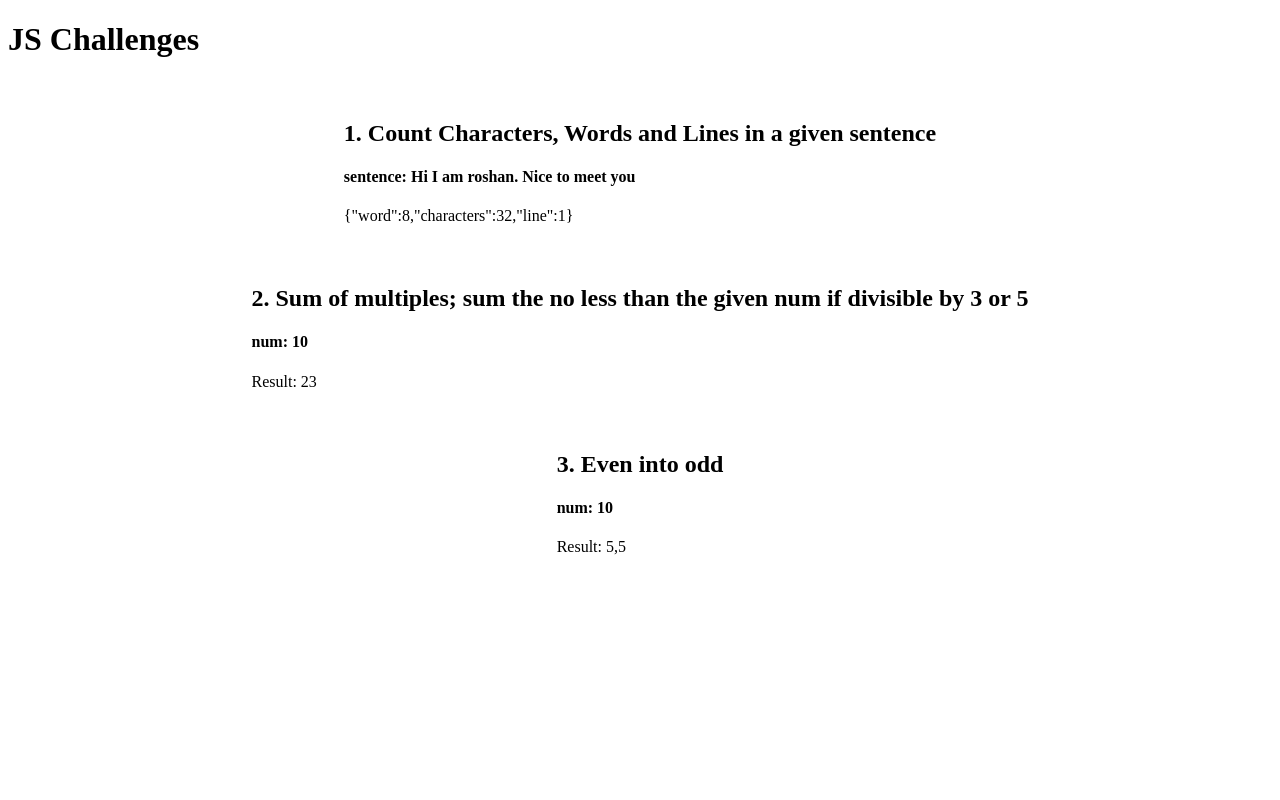
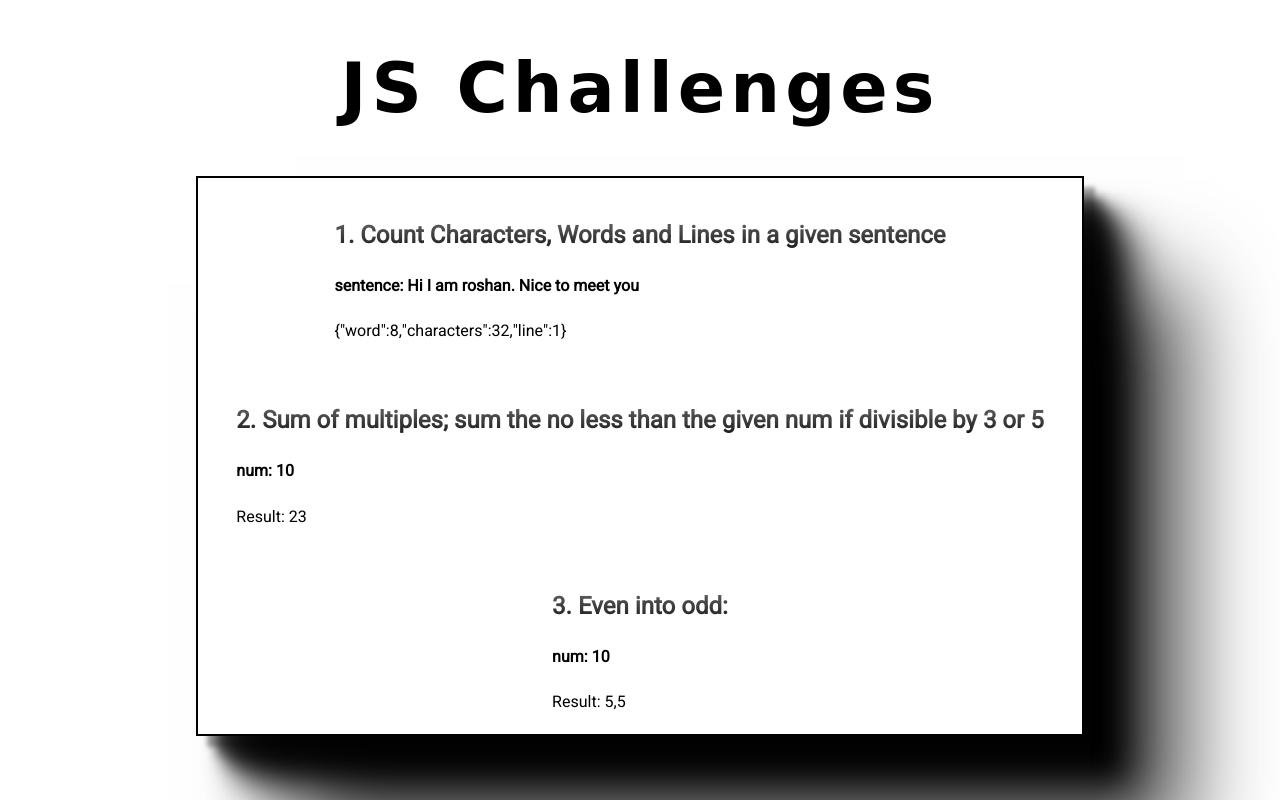
Before and after one commit to iamrosan/js_challenges, a plain HTML site: page index.html in a window 1280 px wide. Drawn offline with Linux system fonts and the light colour scheme; a web font is replaced by a local one.

Commit message:
CSS implementation and beautifying the UI

```diff
--- a/index.html
+++ b/index.html
@@ -4,20 +4,8 @@
     <meta charset="UTF-8">
     <meta http-equiv="X-UA-Compatible" content="IE=edge">
     <meta name="viewport" content="width=device-width, initial-scale=1.0">
+    <link rel="stylesheet" href="style.css">
     <title>JS Challenges</title>
-    <style>
-        #container{
-            display:flex;
-            justify-content:center;
-            align-items:center;
-            flex-direction:column;
-            /* width: 70%; */
-            height: auto;
-        }
-        .box{
-            margin:20px 0;
-        }
-    </style>
 </head>
 <body>
     <h1>JS Challenges</h1>
--- a/main.js
+++ b/main.js
@@ -21,7 +21,7 @@ const create_div = (result, org_input)=>{
     if(count==0){
         console.log('sentence')
         creator.innerHTML = `
-        <h2> ${topics[count].no}. ${topics[count].topic} </h2>
+        <h2 class="text-gradient"> ${topics[count].no}. ${topics[count].topic} </h2>
          <h4>sentence: ${org_input} </h4>
          ${result}
          `;
@@ -29,7 +29,7 @@ const create_div = (result, org_input)=>{
         count+=1;
     }else{
     creator.innerHTML =`
-    <h2> ${topics[count].no}. ${topics[count].topic} </h2>
+    <h2 class="text-gradient"> ${topics[count].no}. ${topics[count].topic} </h2>
     <h4>num: ${org_input} </h4>
     Result: ${result}
      ` ;
@@ -54,7 +54,7 @@ const find = (org_input)=>{
 const multiple = (num)=>{
     for(let i =1; i<num; i++){
         if(i%3==0 || i%5==0){
-            sum += i
+            sum += i;
         }
     };
     console.log("sum:"+sum);
@@ -105,7 +105,7 @@ topics = [
     },
     {
         no : 3,
-        topic:"Even into odd"
+        topic:"Even into odd: "
     }
 ];
 const input=['Hi I am roshan. Nice to meet you',10,10];
--- /dev/null
+++ b/style.css
@@ -0,0 +1,43 @@
+@import url('https://fonts.googleapis.com/css2?family=Alumni+Sans+Inline+One&display=swap');
+@import url('https://fonts.googleapis.com/css2?family=Heebo&display=swap');
+
+h1{
+    text-align:center;
+    font-family: 'Alumni Sans Inline One', cursive;
+    letter-spacing:5px;
+    font-size: 70px;
+}
+
+#container{
+    display:flex;
+    justify-content:center;
+    align-items:center;
+    flex-direction:column;
+    width: 70%;
+    border: 2px solid black;
+    margin: 0 auto;
+    box-shadow:
+  10.5px 11.2px 4.6px rgba(0, 0, 0, 0.343),
+  19.8px 21.2px 9.4px rgba(0, 0, 0, 0.484),
+  28.4px 30.4px 15.2px rgba(0, 0, 0, 0.568),
+  37.5px 40.1px 23.3px rgba(0, 0, 0, 0.629),
+  51.6px 55.2px 38.2px rgba(0, 0, 0, 0.678),
+  100px 107px 86px rgba(0, 0, 0, 0.72)
+;
+height: auto;
+
+}
+.box{
+    margin:20px 0;
+    font-family: 'Heebo', sans-serif;
+}
+
+.text-gradient{
+    color: #6a6a6b;
+    background-image: -webkit-linear-gradient(270deg, #6a6a6b, #111111);
+    background-clip: text;
+    -webkit-background-clip: text;
+    text-fill-color: transparent;
+    -webkit-text-fill-color: transparent;
+
+}
```
